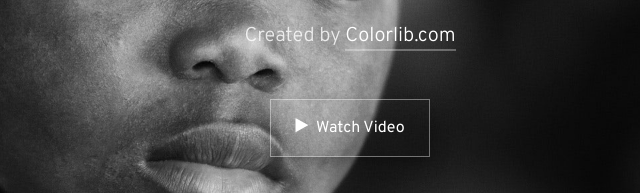
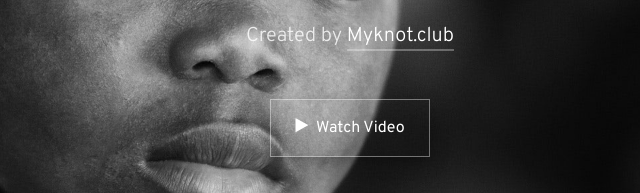
Before and after one commit to goutham4391/nonprofit-welfare, a plain HTML site: page index.html in a window 1280 px wide. Shown: the part 337-530 px from the top of the page, 290-930 px from the left. Drawn offline with Linux system fonts and the light colour scheme; some packages are replaced by stand-ins of ours; no server answers; files whose address does not match are found by name.

Commit message:
Update index.html

```diff
--- a/index.html
+++ b/index.html
@@ -58,7 +58,7 @@
         <div class="row no-gutters slider-text align-items-center justify-content-center" data-scrollax-parent="true">
           <div class="col-md-7 ftco-animate text-center" data-scrollax=" properties: { translateY: '70%' }">
             <h1 class="mb-4" data-scrollax="properties: { translateY: '30%', opacity: 1.6 }">Doing Nothing is Not An Option of Our Life</h1>
-            <p class="mb-5" data-scrollax="properties: { translateY: '30%', opacity: 1.6 }">Created by <a href="#">Colorlib.com</a></p>
+            <p class="mb-5" data-scrollax="properties: { translateY: '30%', opacity: 1.6 }">Created by <a href="#">Myknot.club</a></p>
 
             <p data-scrollax="properties: { translateY: '30%', opacity: 1.6 }"><a href="https://vimeo.com/45830194" class="btn btn-white btn-outline-white px-4 py-3 popup-vimeo"><span class="icon-play mr-2"></span>Watch Video</a></p>
           </div>
```
